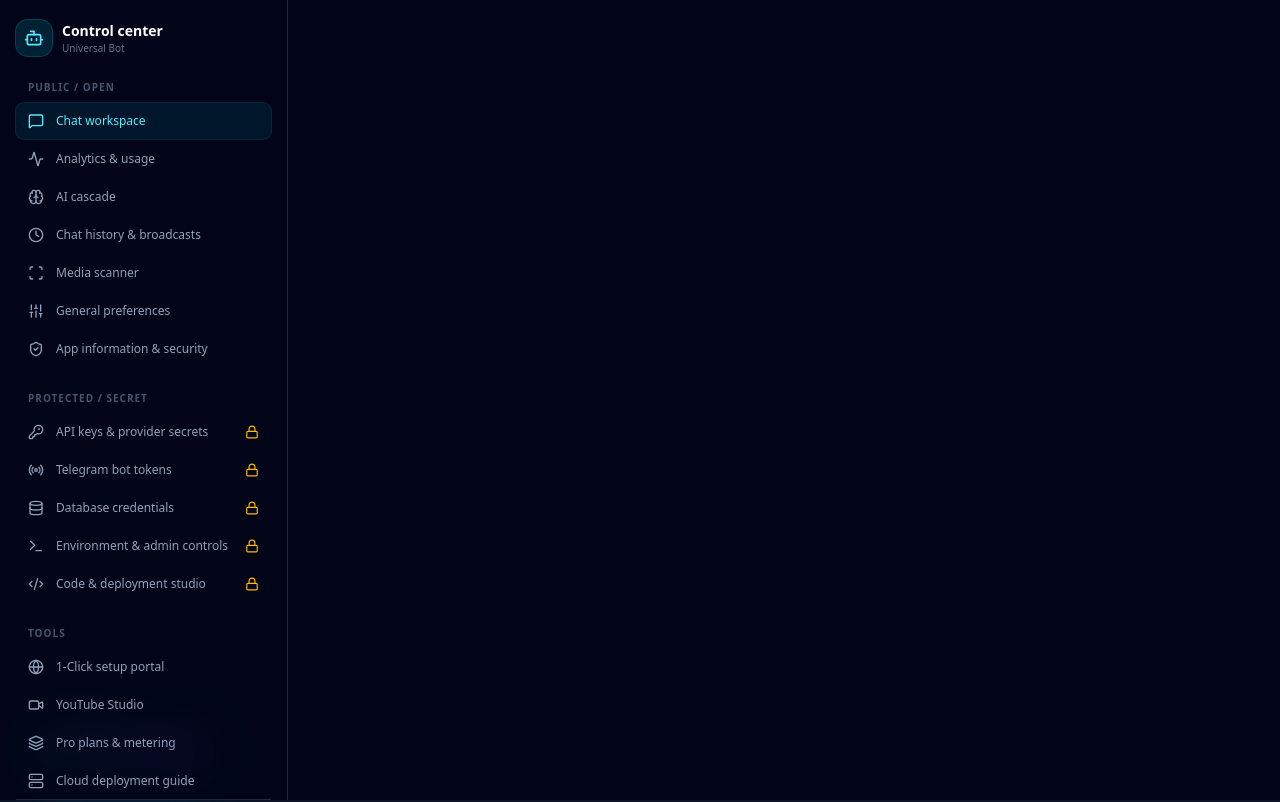
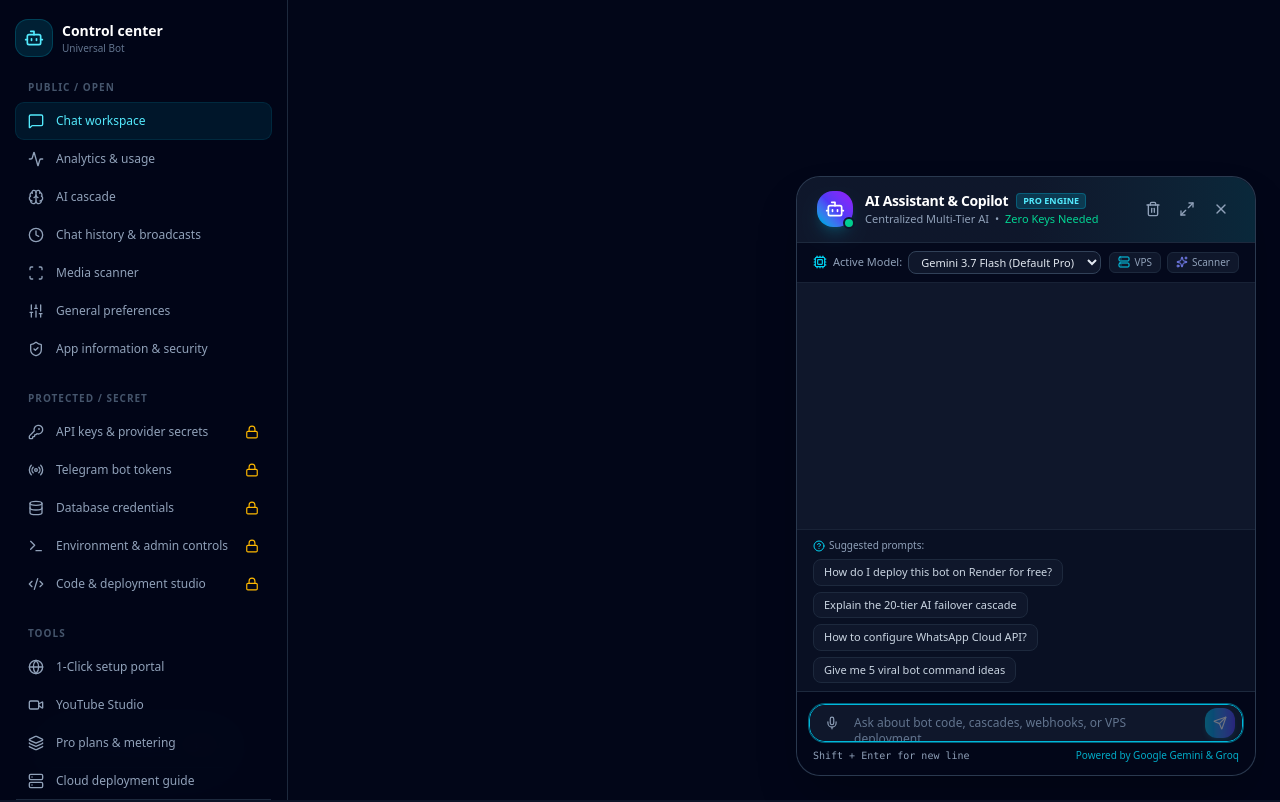
Before and after one commit to syfulislam12234-star/automotion-, a React (Vite) app: page / in a window 1280 px wide. Shown: the top 802 px of the page. Built offline with nearby package versions, Linux system fonts and the light colour scheme.

Commit message:
Fix sticky header, restore floating draggable AI assistant chatbox, and add animated thinking dots

```diff
--- a/src/App.tsx
+++ b/src/App.tsx
@@ -326,7 +326,7 @@
   const [isPortalOpen, setIsPortalOpen] = useState(false);
   const [isSubscriptionModalOpen, setIsSubscriptionModalOpen] = useState(false);
   const [isYouTubeStudioOpen, setIsYouTubeStudioOpen] = useState(false);
-  const [isAiChatOpen, setIsAiChatOpen] = useState(false);
+  const [isAiChatOpen, setIsAiChatOpen] = useState(true);
   const [portalInitialServiceId, setPortalInitialServiceId] = useState<string | undefined>(undefined);
   const [isZipping, setIsZipping] = useState(false);
   const [copiedAll, setCopiedAll] = useState(false);
--- a/src/components/AiChatModal.tsx
+++ b/src/components/AiChatModal.tsx
@@ -236,10 +236,13 @@
   const [copiedIndex, setCopiedIndex] = useState<string | null>(null);
   const [selectedModel, setSelectedModel] = useState<'gemini-3.7-flash' | 'groq-llama-3.3' | 'deepseek-r1' | 'cerebras-llama3.3'>('gemini-3.7-flash');
   const [speakingMessageId, setSpeakingMessageId] = useState<string | null>(null);
+  const [panelPosition, setPanelPosition] = useState<{ x: number; y: number } | null>(null);
+  const [isDragging, setIsDragging] = useState(false);
 
   const messagesEndRef = useRef<HTMLDivElement>(null);
   const audioRef = useRef<HTMLAudioElement | null>(null);
   const typewriterTimersRef = useRef<Set<ReturnType<typeof setInterval>>>(new Set());
+  const dragStateRef = useRef<{ offsetX: number; offsetY: number } | null>(null);
 
   useEffect(() => () => {
     audioRef.current?.pause();
@@ -247,6 +250,36 @@
     typewriterTimersRef.current.forEach((timer) => clearInterval(timer));
     typewriterTimersRef.current.clear();
   }, []);
+
+  const handleDragStart = (event: React.PointerEvent<HTMLDivElement>) => {
+    if (event.button !== 0) return;
+    const panel = event.currentTarget.parentElement;
+    if (!panel) return;
+    const rect = panel.getBoundingClientRect();
+    dragStateRef.current = {
+      offsetX: event.clientX - rect.left,
+      offsetY: event.clientY - rect.top,
+    };
+    event.currentTarget.setPointerCapture(event.pointerId);
+    setIsDragging(true);
+  };
+
+  const handleDragMove = (event: React.PointerEvent<HTMLDivElement>) => {
+    if (!dragStateRef.current) return;
+    const panel = event.currentTarget.parentElement;
+    if (!panel) return;
+    const width = panel.offsetWidth;
+    const height = panel.offsetHeight;
+    const x = Math.max(8, Math.min(window.innerWidth - width - 8, event.clientX - dragStateRef.current.offsetX));
+    const y = Math.max(8, Math.min(window.innerHeight - height - 8, event.clientY - dragStateRef.current.offsetY));
+    setPanelPosition({ x, y });
+  };
+
+  const handleDragEnd = (event: React.PointerEvent<HTMLDivElement>) => {
+    if (dragStateRef.current) event.currentTarget.releasePointerCapture(event.pointerId);
+    dragStateRef.current = null;
+    setIsDragging(false);
+  };
 
   // Auto scroll to bottom
   const scrollToBottom = () => {
@@ -481,19 +514,22 @@
   return (
     <>
       <div
-        className="fixed inset-0 z-40 bg-slate-950/60 backdrop-blur-[2px]"
-        onClick={onClose}
-        aria-hidden="true"
-      />
-      <div
-        className={`fixed z-50 flex flex-col transition-all duration-300 ease-out shadow-2xl bg-slate-900 border border-slate-700/80 ${
-        isExpanded
-          ? 'bottom-4 right-4 sm:bottom-6 sm:right-6 w-[calc(100vw-2rem)] sm:w-[680px] h-[calc(100vh-4rem)] max-h-[820px] rounded-3xl'
-          : 'bottom-4 right-4 sm:bottom-6 sm:right-6 w-[calc(100vw-2rem)] sm:w-[460px] h-[600px] max-h-[calc(100vh-5rem)] rounded-3xl'
+        className={`fixed z-50 flex flex-col shadow-2xl bg-slate-900 border border-slate-700/80 ${isDragging ? '' : 'transition-all duration-300 ease-out'} ${panelPosition ? '' : 'bottom-4 right-4 sm:bottom-6 sm:right-6'} ${
+          isExpanded
+            ? 'w-[calc(100vw-2rem)] sm:w-[680px] h-[calc(100vh-4rem)] max-h-[820px] rounded-3xl'
+            : 'w-[calc(100vw-2rem)] sm:w-[460px] h-[600px] max-h-[calc(100vh-5rem)] rounded-3xl'
         }`}
+        style={panelPosition ? { left: panelPosition.x, top: panelPosition.y } : undefined}
       >
       {/* Header Bar */}
-      <div className="px-5 py-3.5 bg-gradient-to-r from-slate-900 via-slate-900 to-cyan-950/60 border-b border-slate-800 rounded-t-3xl flex items-center justify-between shrink-0">
+      <div
+        className="px-5 py-3.5 bg-gradient-to-r from-slate-900 via-slate-900 to-cyan-950/60 border-b border-slate-800 rounded-t-3xl flex items-center justify-between shrink-0 cursor-grab active:cursor-grabbing touch-none"
+        onPointerDown={handleDragStart}
+        onPointerMove={handleDragMove}
+        onPointerUp={handleDragEnd}
+        onPointerCancel={handleDragEnd}
+        title="Drag to move AI Assistant"
+      >
         <div className="flex items-center gap-3">
           <div className="relative">
             <div className="w-9 h-9 rounded-2xl bg-gradient-to-tr from-cyan-500 via-indigo-600 to-purple-600 flex items-center justify-center text-white shadow-lg shadow-cyan-500/20">
@@ -520,6 +556,7 @@
         {/* Controls */}
         <div className="flex items-center gap-1.5">
           <button
+            onPointerDown={(event) => event.stopPropagation()}
             onClick={handleClearHistory}
             className="p-1.5 rounded-lg text-slate-400 hover:text-rose-400 hover:bg-slate-800/80 transition cursor-pointer"
             title="Clear Chat History"
@@ -528,6 +565,7 @@
           </button>
 
           <button
+            onPointerDown={(event) => event.stopPropagation()}
             onClick={() => setIsExpanded(!isExpanded)}
             className="p-1.5 rounded-lg text-slate-400 hover:text-slate-200 hover:bg-slate-800/80 transition cursor-pointer hidden sm:flex"
             title={isExpanded ? 'Minimize Window' : 'Expand Window'}
@@ -536,6 +574,7 @@
           </button>
 
           <button
+            onPointerDown={(event) => event.stopPropagation()}
             onClick={onClose}
             className="p-1.5 rounded-lg text-slate-400 hover:text-white hover:bg-slate-800/80 transition cursor-pointer"
             title="Close Chat"
--- a/src/components/Navbar.tsx
+++ b/src/components/Navbar.tsx
@@ -68,7 +68,7 @@
   const [isUserMenuOpen, setIsUserMenuOpen] = useState(false);
 
   return (
-    <header className="border-b border-slate-800 bg-slate-900/90 backdrop-blur-md sticky top-0 z-40">
+    <header className="border-b border-slate-800 bg-slate-900/90 backdrop-blur-md sticky top-0 z-50">
       <div className="max-w-7xl mx-auto px-4 sm:px-6 lg:px-8 h-16 flex items-center justify-between">
         {/* Left Branding */}
         <div className="flex items-center gap-3">
```
